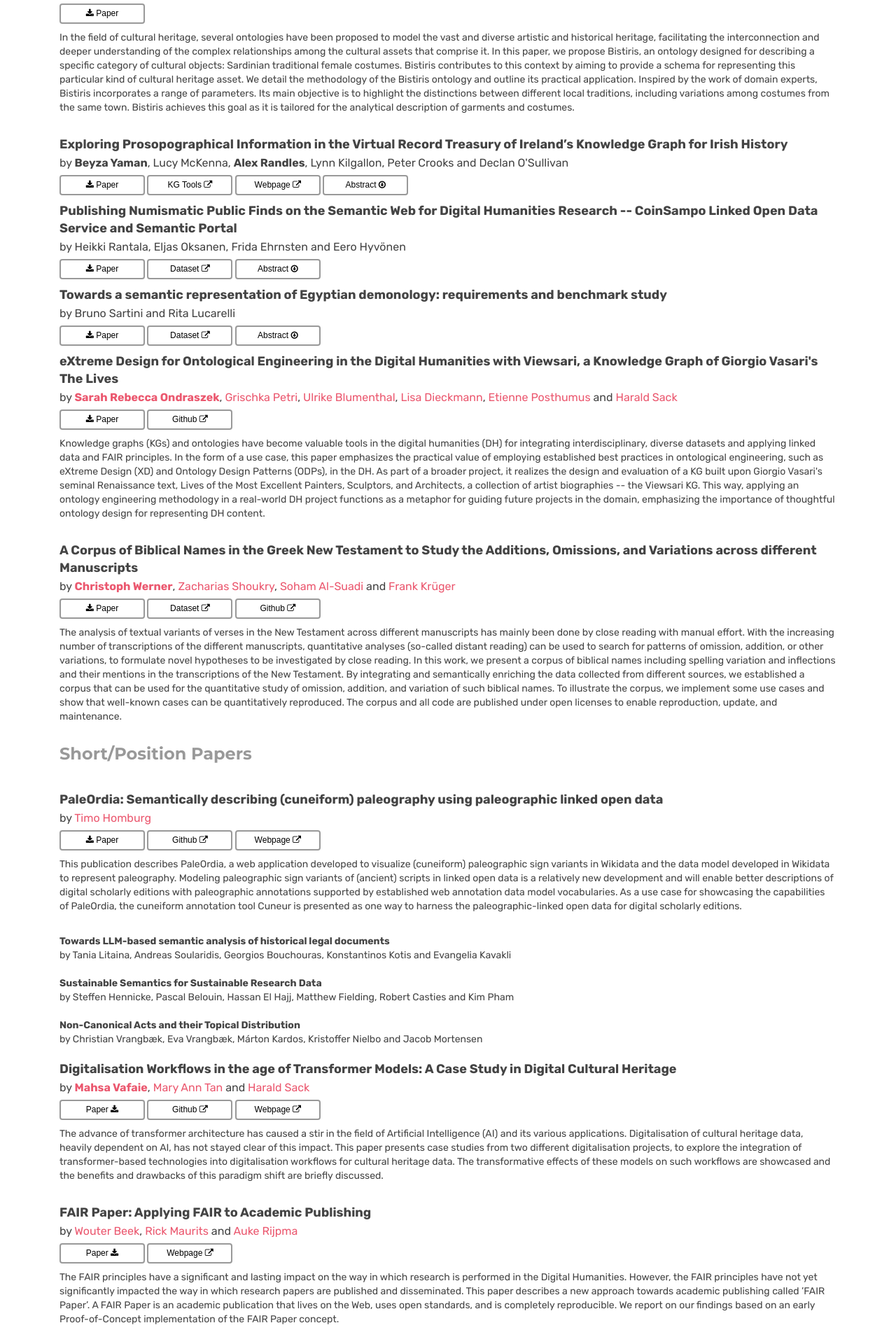
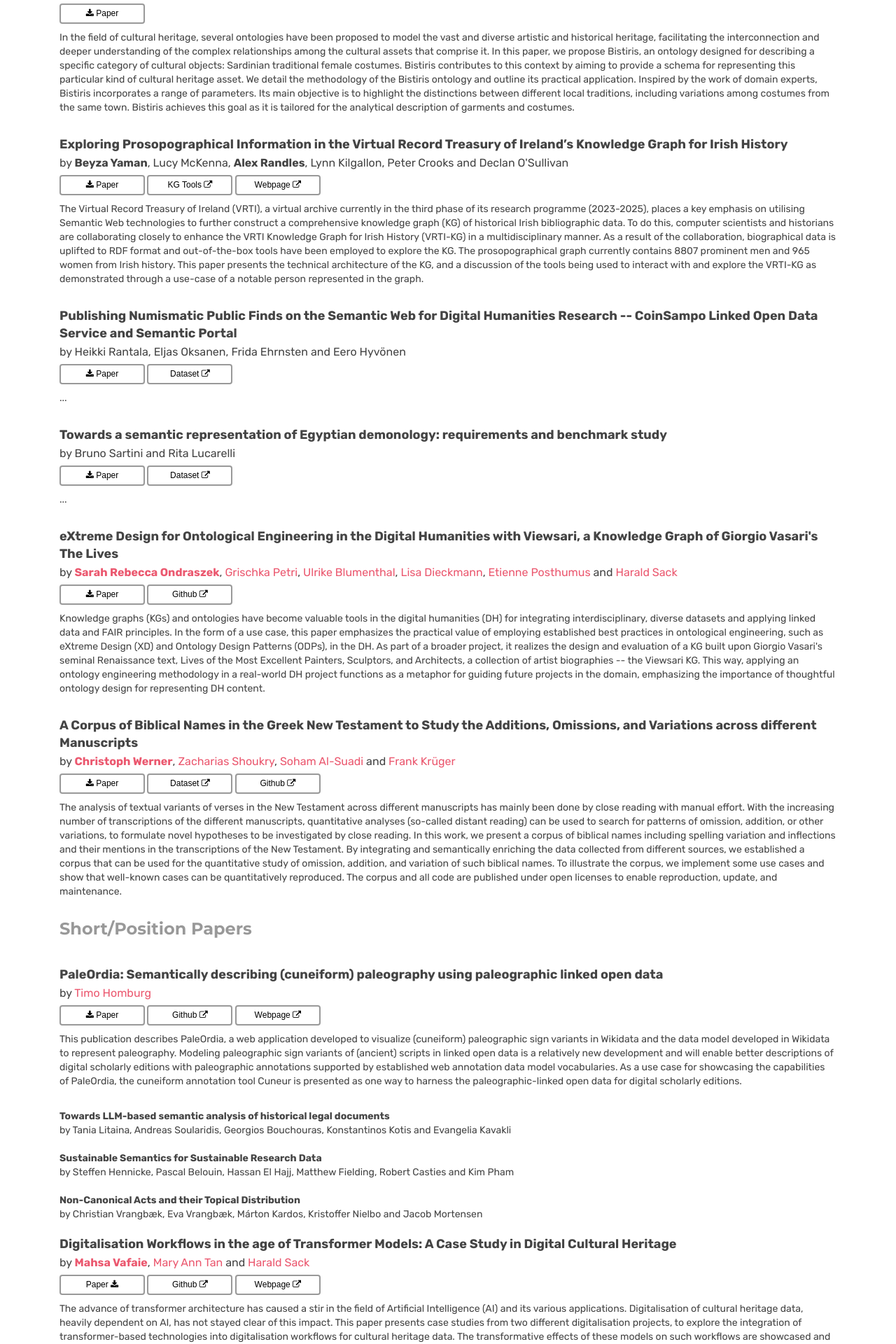
Before and after one commit to SemDH/semdh.github.io, a Jekyll site: the page built from accepted-papers-test.html, in a window 1280 px wide. Shown: the part 535-2455 px from the top of the page at 70% size. Built offline with Jekyll 4.4.1, drawn with Linux system fonts in a browser that asks for light colours.

Commit message:
abstracts

```diff
--- a/accepted-papers-test.html
+++ b/accepted-papers-test.html
@@ -56,12 +56,9 @@ canonical: https://semdh.github.io
               <a href="https://virtualtreasury.ie/" target="_blank">
                 <button type="button" class="btn std-btn-papers btn-sm btn-papers btn-rounded">Webpage <i class="fa fa-external-link icons"></i></button>
               </a>
-              <button type="button" class="btn std-btn-papers btn-sm btn-papers btn-rounded" data-toggle="collapse" href="#yaman" role="button" aria-expanded="false" aria-controls="yaman">Abstract <i class="fa fa-arrow-circle-o-down icons"></i></button>
-              <div class="collapse" id="yaman">
                 <div class="card-papers card-body">
                   The Virtual Record Treasury of Ireland (VRTI), a virtual archive currently in the third phase of its research programme (2023-2025), places a key emphasis on utilising Semantic Web technologies to further construct a comprehensive knowledge graph (KG) of historical Irish bibliographic data. To do this, computer scientists and historians are collaborating closely to enhance the VRTI Knowledge Graph for Irish History (VRTI-KG) in a multidisciplinary manner. As a result of the collaboration, biographical data is uplifted to RDF format and out-of-the-box tools have been employed to explore the KG. The prosopographical graph currently contains 8807 prominent men and 965 women from Irish history. This paper presents the technical architecture of the KG, and a discussion of the tools being used to interact with and explore the VRTI-KG as demonstrated through a use-case of a notable person represented in the graph.
                 </div>
-              </div>
 
             <br />
 
@@ -69,12 +66,9 @@ canonical: https://semdh.github.io
             <p class="l">by Heikki Rantala, Eljas Oksanen, Frida Ehrnsten and Eero Hyvönen</p>
               <button type="button" class="btn std-btn-papers btn-sm btn-papers btn-rounded"><i class="fa fa-download icons"></i> Paper</button>
               <button type="button" class="btn std-btn-papers btn-sm btn-papers btn-rounded">Dataset <i class="fa fa-external-link icons"></i></button>
-              <button type="button" class="btn std-btn-papers btn-sm btn-papers btn-rounded" data-toggle="collapse" href="#corona" role="button" aria-expanded="false" aria-controls="corona">Abstract <i class="fa fa-arrow-circle-o-down icons"></i></button>
-              <div class="collapse" id="corona">
                 <div class="card-papers card-body">
                   ...
                 </div>
-              </div>
 
             <br />
 
@@ -82,12 +76,9 @@ canonical: https://semdh.github.io
             <p class="l">by Bruno Sartini and Rita Lucarelli</p>
               <button type="button" class="btn std-btn-papers btn-sm btn-papers btn-rounded"><i class="fa fa-download icons"></i> Paper</button>
               <button type="button" class="btn std-btn-papers btn-sm btn-papers btn-rounded">Dataset <i class="fa fa-external-link icons"></i></button>
-              <button type="button" class="btn std-btn-papers btn-sm btn-papers btn-rounded" data-toggle="collapse" href="#corona" role="button" aria-expanded="false" aria-controls="corona">Abstract <i class="fa fa-arrow-circle-o-down icons"></i></button>
-              <div class="collapse" id="corona">
                 <div class="card-papers card-body">
                   ...
                 </div>
-              </div>
 
             <br />
 
```
Also changed, not shown: 2 other files.
